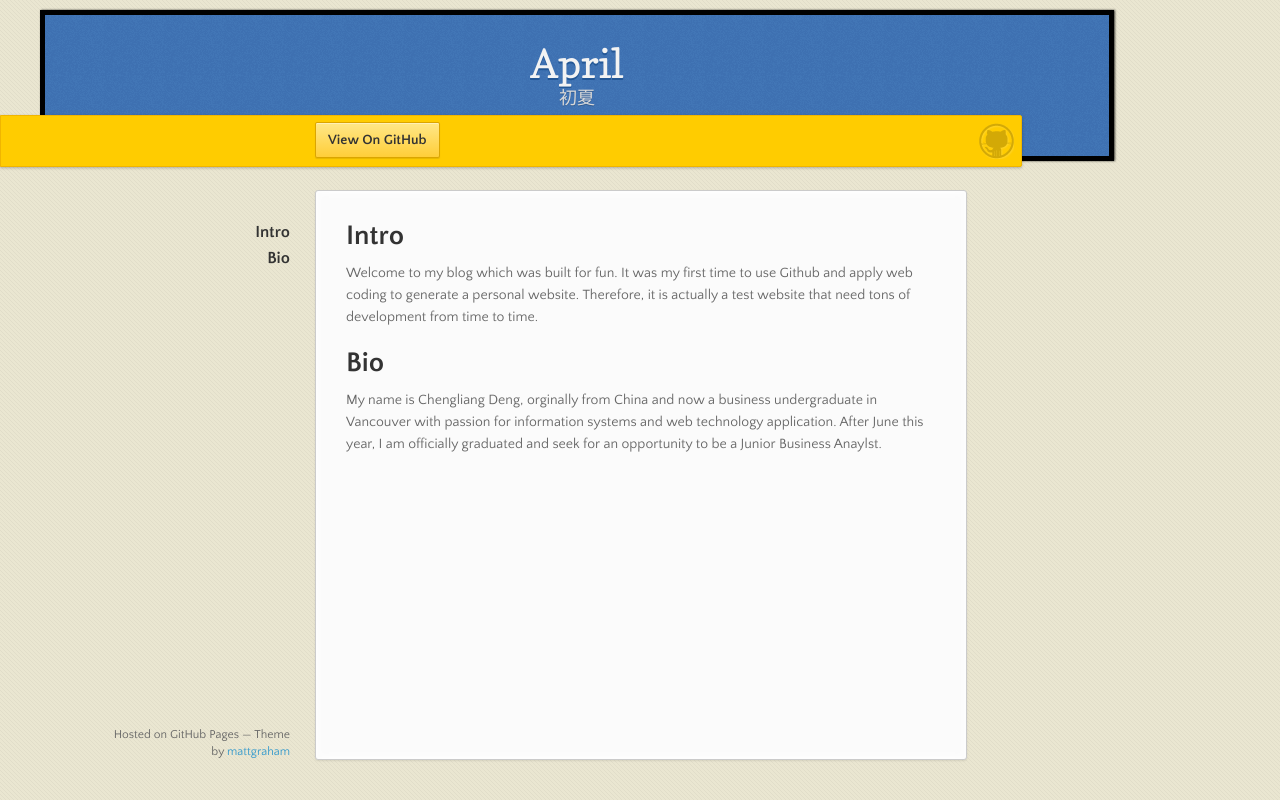
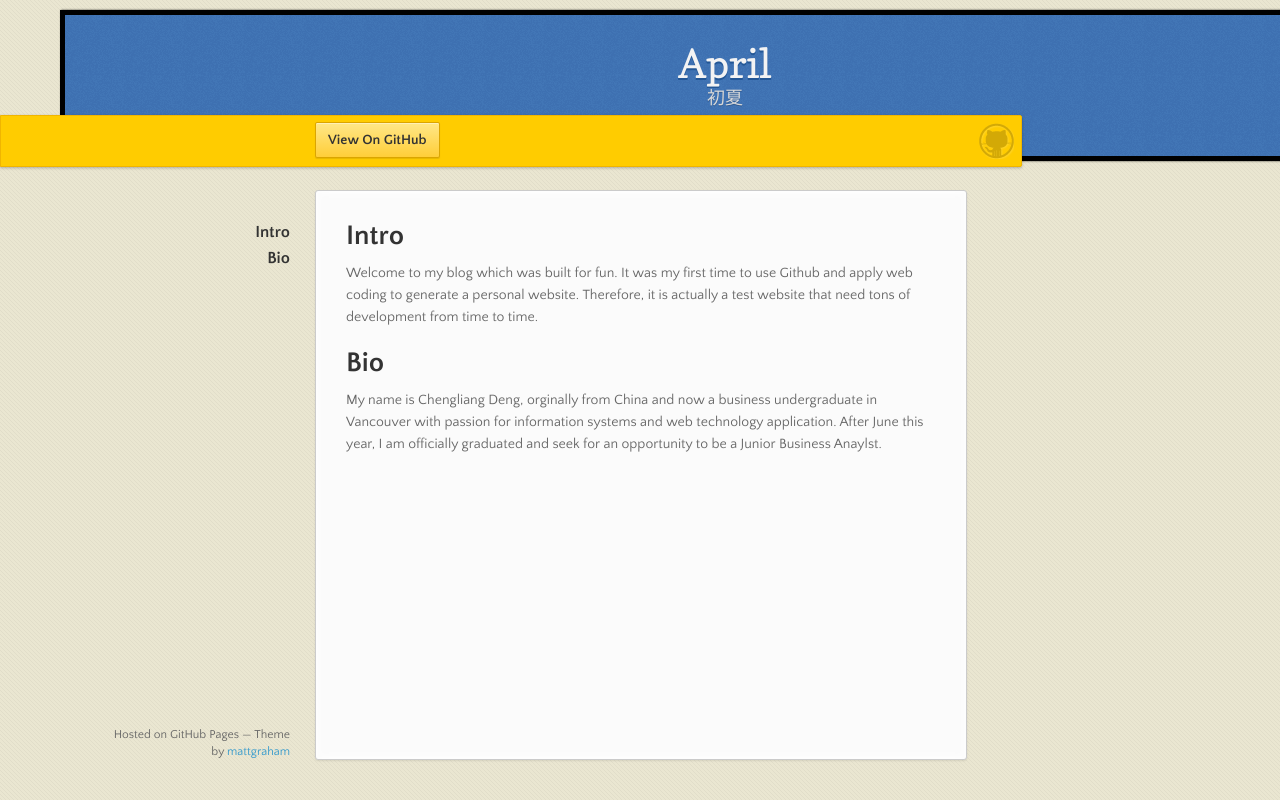
Before and after one commit to cldeng/TirBlog, a plain HTML site: page index.html in a window 1280 px wide. Drawn offline with nearby package versions, Linux system fonts and the light colour scheme.

Commit message:
Update styles.css

```diff
--- a/stylesheets/styles.css
+++ b/stylesheets/styles.css
@@ -656,9 +656,9 @@ header {
   margin: 10px;
   position: fixed;
   top: 0;
-  left: 30px;
+  left: 50px;
   right: 30px;
-  width: 80%;
+  width: 100%;
   text-align: center;
   background: url(../images/background.png) #4276b6;
   -moz-box-shadow: 1px 0px 2px rgba(0, 0, 0, 0.75);
```
